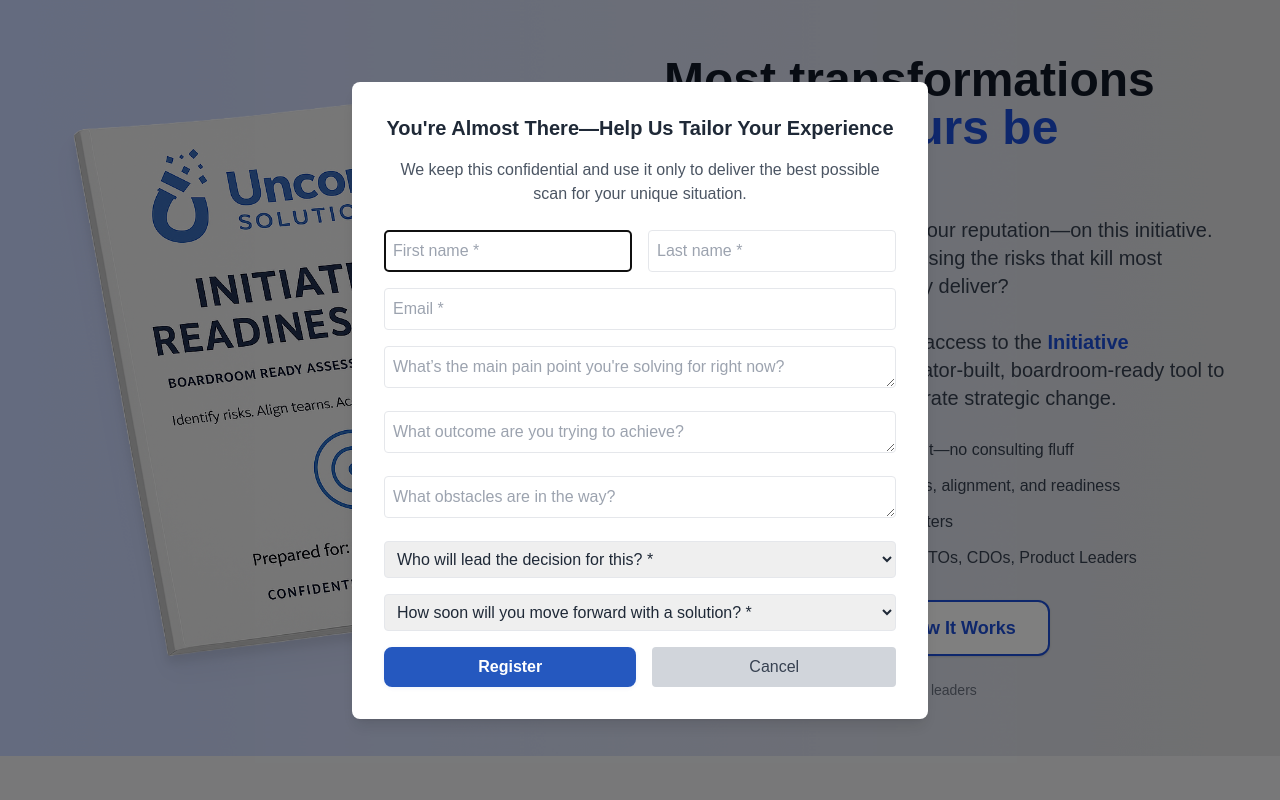
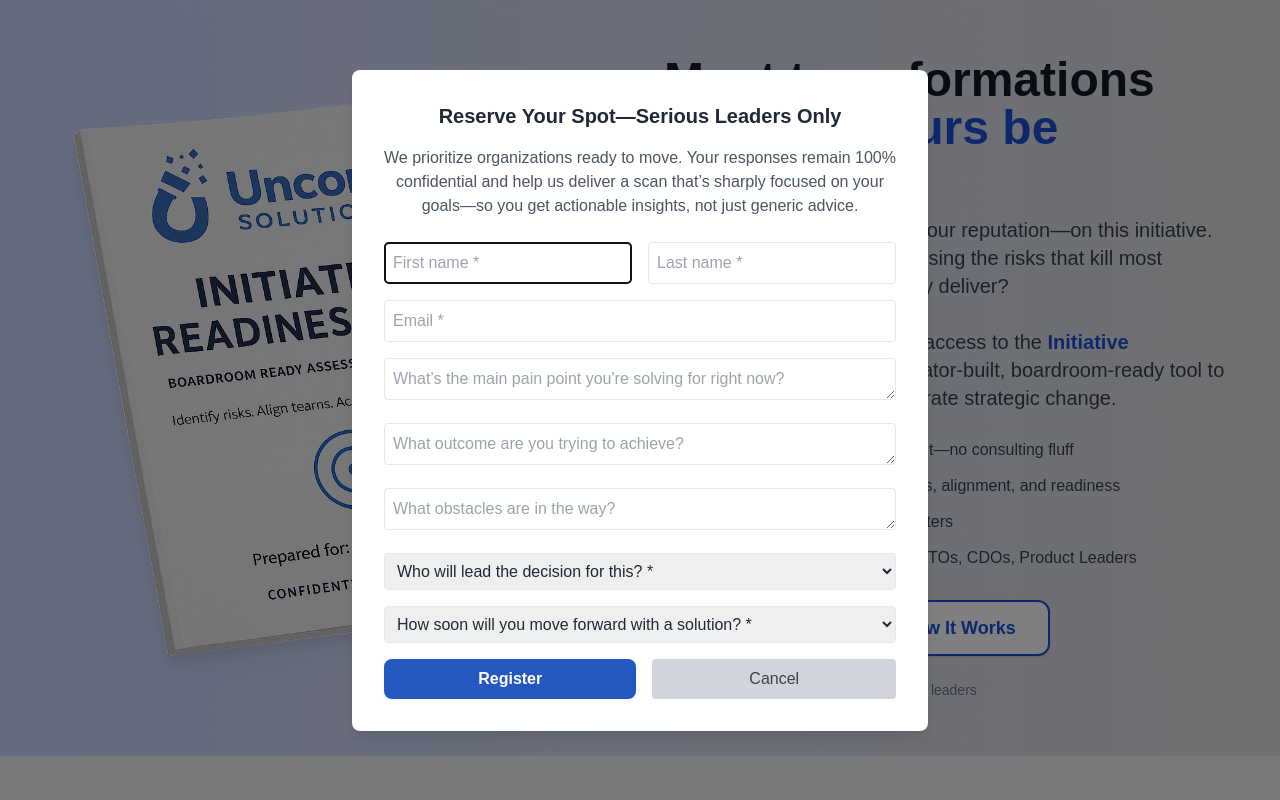
Before and after one commit to toviuncorksolutions/uncorksolutions-site, a Next.js app: page /initiative-readiness-scan in a window 1280 px wide. Both pictures are taken after a click on the button "Claim My Spot". Shown: the top 800 px of the page. Built offline with nearby package versions, Linux system fonts and the light colour scheme; no server answers; a web font is replaced by a local one.

Commit message:
Update initiative-readiness-scan.js
Copy changes inside modal

```diff
--- a/pages/initiative-readiness-scan.js
+++ b/pages/initiative-readiness-scan.js
@@ -662,10 +662,10 @@ export default function InitiativeReadinessScan() {
                 id="waitlist-modal-title"
                 className="text-xl font-semibold mb-4 text-center"
               >
-                You&apos;re Almost There&mdash;Help Us Tailor Your Experience
+                Reserve Your Spot&mdash;Serious Leaders Only
               </h2>
               <h3 className="text-base font-normal text-gray-600 mb-6 text-center">
-                We keep this confidential and use it only to deliver the best possible scan for your unique situation.
+                We prioritize organizations ready to move. Your responses remain 100% confidential and help us deliver a scan that’s sharply focused on your goals&mdash;so you get actionable insights, not just generic advice.
               </h3>
               <form
                 id="waitlist-form"
```
